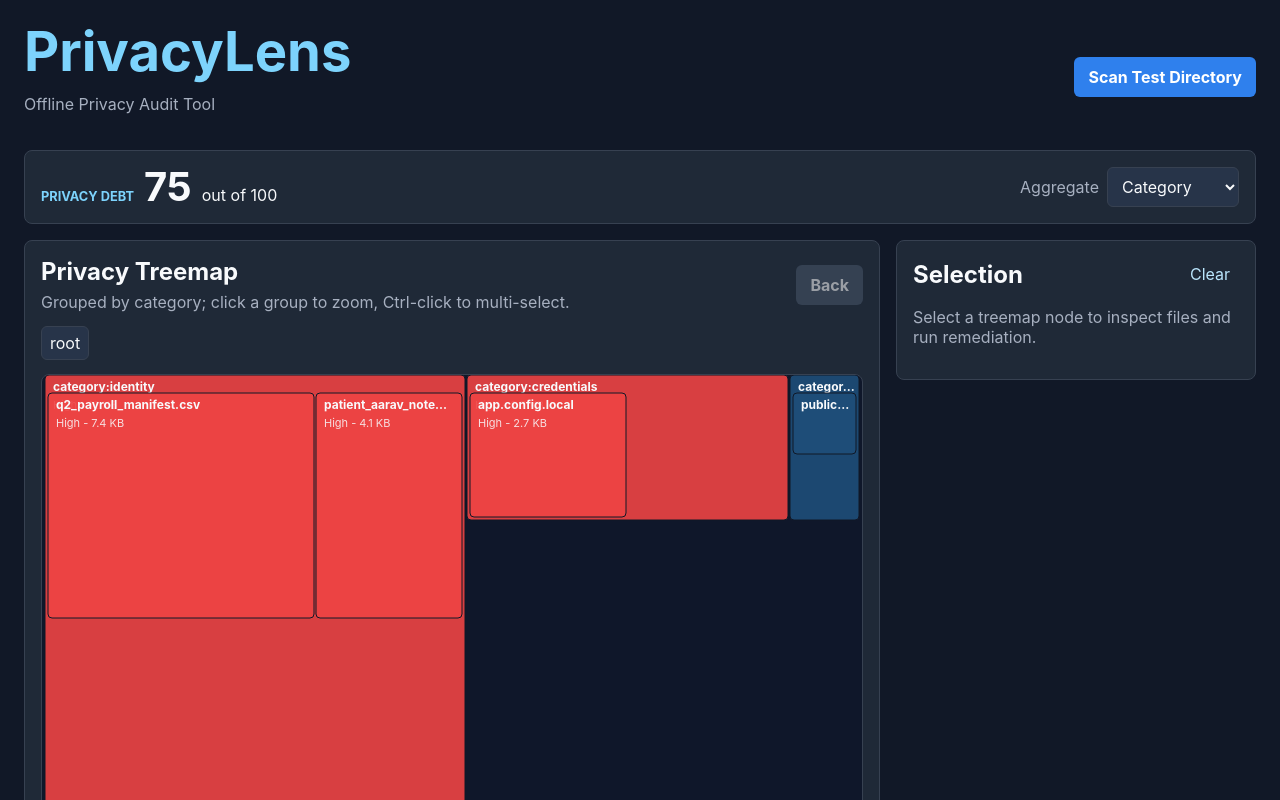
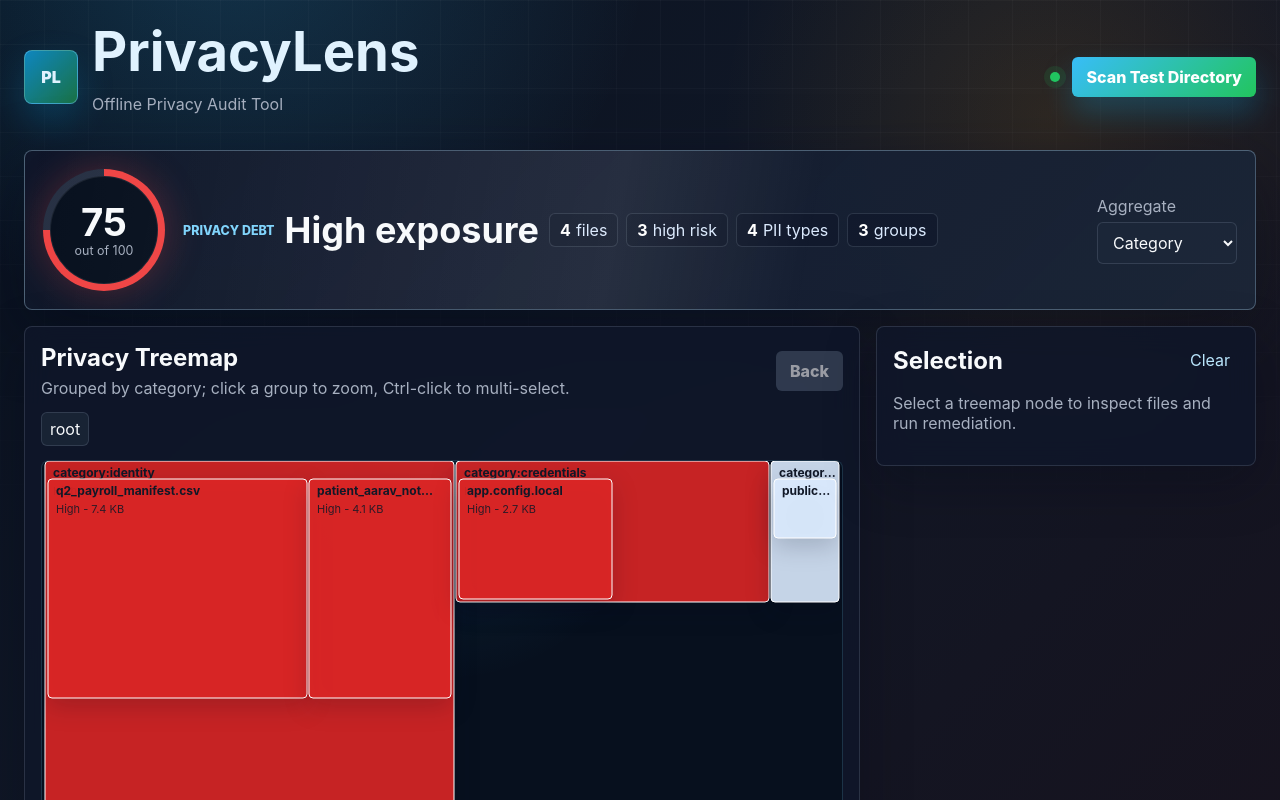
Before and after one commit to sclass-shreyas/HACK_4_SOC_PRIVACY_LENS, a React (Vite) app in the folder frontend/: page / in a window 1280 px wide. Shown: the top 800 px of the page. Built offline with nearby package versions, Linux system fonts and the light colour scheme.

Commit message:
frontend and backend connection

```diff
--- a/frontend/src/App.css
+++ b/frontend/src/App.css
@@ -1,15 +1,16 @@
 :root {
-  --primary: #2f80ed;
-  --primary-strong: #1c63c7;
-  --success: #16a34a;
+  --primary: #38bdf8;
+  --primary-strong: #0ea5e9;
+  --success: #22c55e;
   --warning: #f59e0b;
-  --danger: #dc2626;
-  --bg-dark: #111827;
-  --surface: #1f2937;
-  --surface-2: #273449;
-  --text-light: #f8fafc;
-  --text-muted: #a7b0c0;
-  --border-color: #374151;
+  --danger: #ef4444;
+  --ink: #f8fafc;
+  --muted: #a7b0c0;
+  --panel: rgba(15, 23, 42, 0.82);
+  --panel-strong: rgba(17, 24, 39, 0.94);
+  --panel-soft: rgba(30, 41, 59, 0.72);
+  --line: rgba(148, 163, 184, 0.2);
+  --line-strong: rgba(186, 230, 253, 0.32);
   --focus: #22d3ee;
 }
 
@@ -20,8 +21,23 @@
 body {
   margin: 0;
   font-family: Inter, -apple-system, BlinkMacSystemFont, "Segoe UI", Arial, sans-serif;
-  background: var(--bg-dark);
-  color: var(--text-light);
+  color: var(--ink);
+  background:
+    radial-gradient(circle at 18% -8%, rgba(56, 189, 248, 0.2), transparent 28%),
+    radial-gradient(circle at 82% 12%, rgba(245, 158, 11, 0.12), transparent 24%),
+    linear-gradient(135deg, #08111f 0%, #111827 44%, #17121d 100%);
+}
+
+body::before {
+  content: "";
+  position: fixed;
+  inset: 0;
+  pointer-events: none;
+  background-image:
+    linear-gradient(rgba(255, 255, 255, 0.035) 1px, transparent 1px),
+    linear-gradient(90deg, rgba(255, 255, 255, 0.03) 1px, transparent 1px);
+  background-size: 44px 44px;
+  mask-image: linear-gradient(to bottom, rgba(0, 0, 0, 0.8), transparent 78%);
 }
 
 button,
@@ -35,12 +51,13 @@ button {
 
 button:disabled {
   cursor: not-allowed;
-  opacity: 0.55;
+  opacity: 0.58;
 }
 
 .app-container {
   min-height: 100vh;
   padding: 24px;
+  position: relative;
 }
 
 .app-header {
@@ -52,9 +69,39 @@ button:disabled {
   margin: 0 auto 20px;
 }
 
+.brand-lockup,
+.header-actions,
+.score-band > div,
+.metric-row,
+.treemap-toolbar,
+.panel-heading,
+.modal-actions {
+  display: flex;
+  align-items: center;
+}
+
+.brand-lockup {
+  gap: 14px;
+}
+
+.brand-mark {
+  display: grid;
+  place-items: center;
+  width: 54px;
+  height: 54px;
+  border: 1px solid rgba(125, 211, 252, 0.42);
+  border-radius: 8px;
+  color: #e0f2fe;
+  background:
+    linear-gradient(135deg, rgba(14, 165, 233, 0.78), rgba(34, 197, 94, 0.52)),
+    #0f172a;
+  box-shadow: 0 16px 36px rgba(14, 165, 233, 0.22);
+  font-weight: 900;
+}
+
 .app-header h1 {
   margin: 0;
-  color: #7dd3fc;
+  color: #e0f2fe;
   font-size: clamp(2rem, 6vw, 3.4rem);
   line-height: 1;
 }
@@ -64,7 +111,24 @@ button:disabled {
 .muted,
 .privacy-note,
 .legend-note {
-  color: var(--text-muted);
+  color: var(--muted);
+}
+
+.header-actions {
+  gap: 12px;
+}
+
+.scan-pulse {
+  width: 10px;
+  height: 10px;
+  border-radius: 50%;
+  background: var(--success);
+  box-shadow: 0 0 0 6px rgba(34, 197, 94, 0.12);
+}
+
+.scan-pulse.is-active {
+  background: var(--warning);
+  animation: pulse 1s infinite;
 }
 
 .dashboard-layout {
@@ -75,63 +139,151 @@ button:disabled {
 }
 
 .score-band {
-  display: flex;
+  display: grid;
+  grid-template-columns: auto minmax(0, 1fr) auto;
   align-items: center;
-  justify-content: space-between;
-  gap: 16px;
-  padding: 16px;
-  border: 1px solid var(--border-color);
+  gap: 18px;
+  padding: 18px;
+  border: 1px solid var(--line-strong);
   border-radius: 8px;
-  background: var(--surface);
+  background:
+    linear-gradient(135deg, rgba(15, 23, 42, 0.92), rgba(30, 41, 59, 0.78)),
+    var(--panel);
+  box-shadow: 0 22px 70px rgba(2, 6, 23, 0.42);
+  overflow: hidden;
+  position: relative;
 }
 
-.score-band > div {
-  display: flex;
-  align-items: baseline;
+.score-band::after {
+  content: "";
+  position: absolute;
+  inset: 0;
+  pointer-events: none;
+  background: linear-gradient(100deg, transparent 0%, rgba(255, 255, 255, 0.08) 48%, transparent 64%);
+  transform: translateX(-120%);
+  animation: sheen 7s ease-in-out infinite;
+}
+
+.score-orb {
+  --score-color: #22c55e;
+  width: 122px;
+  aspect-ratio: 1;
+  border-radius: 50%;
+  padding: 7px;
+  background: conic-gradient(var(--score-color) calc(var(--score) * 1%), rgba(148, 163, 184, 0.18) 0);
+  box-shadow: 0 0 38px rgba(34, 197, 94, 0.26);
+}
+
+.score-critical .score-orb {
+  --score-color: #ef4444;
+  box-shadow: 0 0 38px rgba(239, 68, 68, 0.28);
+}
+
+.score-elevated .score-orb {
+  --score-color: #f59e0b;
+  box-shadow: 0 0 38px rgba(245, 158, 11, 0.28);
+}
+
+.score-calm .score-orb {
+  --score-color: #22c55e;
+  box-shadow: 0 0 38px rgba(34, 197, 94, 0.26);
+}
+
+.score-ring {
+  width: 100%;
+  height: 100%;
+  display: grid;
+  place-items: center;
+  align-content: center;
+  gap: 2px;
+  border-radius: 50%;
+  background: #08111f;
+  border: 1px solid rgba(255, 255, 255, 0.08);
+}
+
+.score-ring strong {
+  font-size: 2.4rem;
+  line-height: 1;
+}
+
+.score-ring span {
+  color: var(--muted);
+  font-size: 0.78rem;
+}
+
+.score-copy {
+  min-width: 0;
+  display: grid;
   gap: 10px;
 }
 
-.score-band strong {
-  font-size: 2.5rem;
-  line-height: 1;
+.score-copy h2 {
+  margin: 0;
+  font-size: clamp(1.35rem, 3vw, 2.25rem);
 }
 
 .eyebrow {
   color: #7dd3fc;
-  font-size: 0.8rem;
-  font-weight: 700;
+  font-size: 0.78rem;
+  font-weight: 800;
   letter-spacing: 0;
   text-transform: uppercase;
 }
 
-.score-band label {
-  display: flex;
-  align-items: center;
+.metric-row {
+  flex-wrap: wrap;
   gap: 8px;
-  color: var(--text-muted);
 }
 
-.score-band select {
-  min-width: 132px;
-  color: var(--text-light);
-  background: var(--surface-2);
-  border: 1px solid var(--border-color);
+.metric-row span {
+  display: inline-flex;
+  align-items: center;
+  gap: 5px;
+  min-height: 32px;
+  padding: 6px 10px;
+  border: 1px solid var(--line);
   border-radius: 6px;
-  padding: 8px 10px;
+  color: #dbeafe;
+  background: rgba(15, 23, 42, 0.56);
+}
+
+.metric-row strong {
+  color: #ffffff;
+}
+
+.score-controls label {
+  display: grid;
+  gap: 6px;
+  color: var(--muted);
+}
+
+.score-controls select {
+  min-width: 140px;
+  color: var(--ink);
+  background: var(--panel-soft);
+  border: 1px solid var(--line);
+  border-radius: 6px;
+  padding: 9px 11px;
 }
 
 .workbench {
   display: grid;
-  grid-template-columns: minmax(0, 1fr) 360px;
+  grid-template-columns: minmax(0, 1fr) 380px;
   gap: 16px;
   align-items: start;
 }
 
+.workbench.is-scanning {
+  filter: saturate(1.15);
+}
+
 .treemap-dashboard,
 .details-panel {
-  border: 1px solid var(--border-color);
+  border: 1px solid var(--line);
   border-radius: 8px;
-  background: var(--surface);
+  background: var(--panel);
+  box-shadow: 0 18px 52px rgba(2, 6, 23, 0.28);
+  backdrop-filter: blur(14px);
 }
 
 .treemap-dashboard {
@@ -140,11 +292,19 @@ button:disabled {
   position: relative;
 }
 
+.workbench.is-scanning .treemap-dashboard::after {
+  content: "";
+  position: absolute;
+  inset: 1px;
+  border-radius: 8px;
+  pointer-events: none;
+  background: linear-gradient(105deg, transparent 20%, rgba(56, 189, 248, 0.12), transparent 80%);
+  animation: scanSweep 1.2s linear infinite;
+}
+
 .treemap-toolbar,
 .panel-heading,
 .modal-actions {
-  display: flex;
-  align-items: center;
   justify-content: space-between;
   gap: 12px;
 }
@@ -176,17 +336,19 @@ button:disabled {
 }
 
 .treemap-breadcrumb button[aria-current="page"] {
-  color: var(--text-light);
-  border-color: var(--border-color);
-  background: var(--surface-2);
+  color: var(--ink);
+  border-color: var(--line);
+  background: var(--panel-soft);
 }
 
 .treemap-svg-wrap {
   width: 100%;
   overflow: hidden;
-  border: 1px solid var(--border-color);
+  border: 1px solid rgba(125, 211, 252, 0.18);
   border-radius: 8px;
-  background: #0f172a;
+  background:
+    radial-gradient(circle at 50% 0%, rgba(56, 189, 248, 0.12), transparent 36%),
+    #07101e;
 }
 
 .treemap-svg {
@@ -198,6 +360,15 @@ button:disabled {
 
 .treemap-svg:focus {
   box-shadow: 0 0 0 3px rgba(34, 211, 238, 0.35);
+}
+
+.treemap-node rect {
+  transition: filter 160ms ease, opacity 160ms ease, stroke-width 160ms ease;
+  filter: drop-shadow(0 8px 12px rgba(2, 6, 23, 0.2));
+}
+
+.treemap-node:hover rect {
+  filter: brightness(1.12) drop-shadow(0 12px 18px rgba(14, 165, 233, 0.2));
 }
 
 .treemap-legend {
@@ -219,7 +390,7 @@ button:disabled {
   display: inline-flex;
   align-items: center;
   gap: 6px;
-  color: var(--text-muted);
+  color: var(--muted);
 }
 
 .legend-swatch {
@@ -227,6 +398,7 @@ button:disabled {
   height: 14px;
   border-radius: 3px;
   border: 1px solid rgba(255, 255, 255, 0.25);
+  box-shadow: 0 0 14px currentColor;
 }
 
 .details-panel {
@@ -261,15 +433,23 @@ button:disabled {
   border-radius: 6px;
   color: white;
   padding: 10px 14px;
-  font-weight: 700;
+  font-weight: 800;
+  transition: transform 150ms ease, box-shadow 150ms ease, background 150ms ease;
+}
+
+.btn-primary:hover,
+.btn-secondary:hover,
+.btn-danger:hover {
+  transform: translateY(-1px);
 }
 
 .btn-primary {
-  background: var(--primary);
+  background: linear-gradient(135deg, var(--primary), #22c55e);
+  box-shadow: 0 16px 30px rgba(14, 165, 233, 0.26);
 }
 
 .btn-primary:hover {
-  background: var(--primary-strong);
+  background: linear-gradient(135deg, var(--primary-strong), #16a34a);
 }
 
 .btn-secondary {
@@ -277,7 +457,11 @@ button:disabled {
 }
 
 .btn-danger {
-  background: var(--danger);
+  background: linear-gradient(135deg, #ef4444, #f97316);
+}
+
+.btn-scan {
+  min-width: 172px;
 }
 
 .selected-file-list {
@@ -290,9 +474,10 @@ button:disabled {
   display: grid;
   gap: 4px;
   padding: 12px;
-  border: 1px solid var(--border-color);
+  border: 1px solid var(--line);
   border-radius: 8px;
-  background: var(--surface-2);
+  background:
+    linear-gradient(135deg, rgba(30, 41, 59, 0.94), rgba(15, 23, 42, 0.9));
 }
 
 .selected-file strong,
@@ -303,7 +488,7 @@ button:disabled {
 }
 
 .selected-file span {
-  color: var(--text-muted);
+  color: var(--muted);
   font-size: 0.9rem;
 }
 
@@ -334,10 +519,10 @@ button:disabled {
 .treemap-tooltip,
 .treemap-context-menu,
 .confirm-modal {
-  color: var(--text-light);
-  border: 1px solid var(--border-color);
+  color: var(--ink);
+  border: 1px solid var(--line);
   border-radius: 8px;
-  background: #0b1220;
+  background: rgba(8, 17, 31, 0.96);
   box-shadow: 0 18px 60px rgba(0, 0, 0, 0.35);
 }
 
@@ -353,7 +538,7 @@ button:disabled {
 }
 
 .treemap-tooltip span {
-  color: var(--text-muted);
+  color: var(--muted);
   overflow-wrap: anywhere;
 }
 
@@ -367,7 +552,7 @@ button:disabled {
 .treemap-context-menu button {
   display: block;
   width: 100%;
-  color: var(--text-light);
+  color: var(--ink);
   text-align: left;
   background: transparent;
   border: 0;
@@ -376,7 +561,7 @@ button:disabled {
 
 .treemap-context-menu button:hover,
 .btn-ghost:hover {
-  background: var(--surface-2);
+  background: var(--panel-soft);
 }
 
 .modal-backdrop {
@@ -402,6 +587,33 @@ button:disabled {
   padding: 28px;
 }
 
+@keyframes pulse {
+  0% {
+    box-shadow: 0 0 0 0 rgba(245, 158, 11, 0.42);
+  }
+  100% {
+    box-shadow: 0 0 0 14px rgba(245, 158, 11, 0);
+  }
+}
+
+@keyframes sheen {
+  0%, 60% {
+    transform: translateX(-120%);
+  }
+  100% {
+    transform: translateX(120%);
+  }
+}
+
+@keyframes scanSweep {
+  0% {
+    transform: translateX(-100%);
+  }
+  100% {
+    transform: translateX(100%);
+  }
+}
+
 @media (max-width: 980px) {
   .workbench {
     grid-template-columns: 1fr;
@@ -410,6 +622,14 @@ button:disabled {
   .details-panel {
     position: static;
     max-height: none;
+  }
+
+  .score-band {
+    grid-template-columns: auto minmax(0, 1fr);
+  }
+
+  .score-controls {
+    grid-column: 1 / -1;
   }
 }
 
@@ -422,7 +642,19 @@ button:disabled {
   .score-band,
   .treemap-toolbar {
     align-items: stretch;
+  }
+
+  .app-header,
+  .treemap-toolbar {
     flex-direction: column;
+  }
+
+  .score-band {
+    grid-template-columns: 1fr;
+  }
+
+  .score-orb {
+    width: 108px;
   }
 
   .remediation-actions {
--- a/frontend/src/App.jsx
+++ b/frontend/src/App.jsx
@@ -162,6 +162,19 @@ function AppContent() {
     return Math.round((currentRisk / maxRisk) * 100);
   }, [treeData]);
 
+  const scoreTone = privacyScore >= 70 ? 'critical' : privacyScore >= 35 ? 'elevated' : 'calm';
+
+  const scanMetrics = useMemo(() => {
+    const files = treeData.files || [];
+    const piiTypes = new Set(files.flatMap((file) => file.topPiiTypes || file.pii || []));
+    return {
+      files: files.length,
+      highRisk: files.filter((file) => (file.severity || 0) >= 3).length,
+      piiTypes: piiTypes.size,
+      categories: treeData.children?.length || 0,
+    };
+  }, [treeData]);
+
   const handleScan = async () => {
     setScanning(true);
     setToast(null);
@@ -220,22 +233,42 @@ function AppContent() {
   return (
     <div className="app-container dark-theme">
       <header className="app-header">
+        <div className="brand-lockup">
+          <span className="brand-mark" aria-hidden="true">PL</span>
           <div>
             <h1>PrivacyLens</h1>
             <p>Offline Privacy Audit Tool</p>
           </div>
-        <button type="button" className="btn-primary" onClick={handleScan} disabled={scanning}>
-          {scanning ? 'Working...' : 'Scan Test Directory'}
+        </div>
+        <div className="header-actions">
+          <span className={`scan-pulse ${scanning ? 'is-active' : ''}`} aria-hidden="true" />
+          <button type="button" className="btn-primary btn-scan" onClick={handleScan} disabled={scanning}>
+            {scanning ? 'Scanning...' : 'Scan Test Directory'}
           </button>
+        </div>
       </header>
 
       <main className="dashboard-layout">
-        <section className="score-band" aria-label="Privacy score summary">
-          <div>
-            <span className="eyebrow">Privacy debt</span>
+        <section className={`score-band score-${scoreTone}`} aria-label="Privacy score summary">
+          <div className="score-orb" style={{ '--score': privacyScore }}>
+            <div className="score-ring">
               <strong>{privacyScore}</strong>
               <span>out of 100</span>
             </div>
+          </div>
+
+          <div className="score-copy">
+            <span className="eyebrow">Privacy debt</span>
+            <h2>{scoreTone === 'critical' ? 'High exposure' : scoreTone === 'elevated' ? 'Moderate exposure' : 'Low exposure'}</h2>
+            <div className="metric-row">
+              <span><strong>{scanMetrics.files}</strong> files</span>
+              <span><strong>{scanMetrics.highRisk}</strong> high risk</span>
+              <span><strong>{scanMetrics.piiTypes}</strong> PII types</span>
+              <span><strong>{scanMetrics.categories}</strong> groups</span>
+            </div>
+          </div>
+
+          <div className="score-controls">
             <label>
               Aggregate
               <select value={aggregateBy} onChange={(event) => setAggregateBy(event.target.value)}>
@@ -244,11 +277,12 @@ function AppContent() {
                 <option value="file">File</option>
               </select>
             </label>
+          </div>
         </section>
 
         {toast && <div className={`toast toast-${toast.type}`} role="status">{toast.message}</div>}
 
-        <div className="workbench">
+        <div className={`workbench ${scanning ? 'is-scanning' : ''}`}>
           <TreemapDashboard
             data={treeData}
             aggregateBy={aggregateBy}
```
Lines whose indentation alone changed are shown as unchanged.
